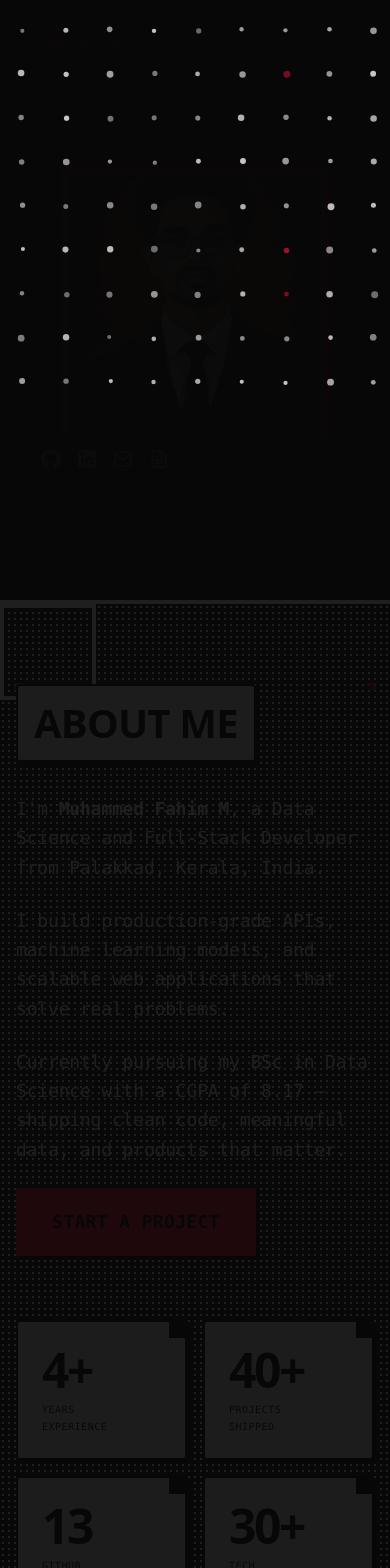
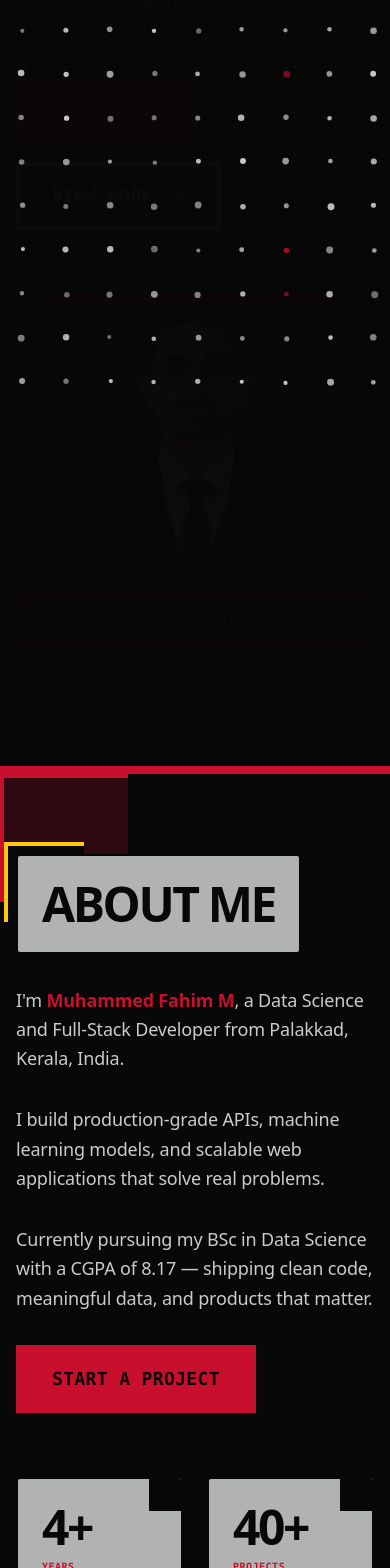
Before and after one commit to muhammedfahim438-ctrl/portfolio, a React (Vite) app: page / in a window 390 px wide. Shown: the part 432-2000 px from the top of the page. Built offline with nearby package versions, Linux system fonts and the light colour scheme; no server answers.

Commit message:
redesign: hero and about sections with cyberpunk brutalist UI

```diff
--- a/src/components/landing/AboutSection.jsx
+++ b/src/components/landing/AboutSection.jsx
@@ -1,7 +1,6 @@
 "use client";
 import { useRef } from "react";
 import { EntranceReveal } from "@/components/ui/EntranceReveal";
-import { Tilt3D } from "@/components/ui/Tilt3D";
 
 export function AboutSection() {
   const ref = useRef(null);
@@ -9,64 +8,72 @@ export function AboutSection() {
   return (
     <section
       id="about"
-      className="py-24 px-4 border-t-4 border-themeAccent bg-themeBg relative overflow-hidden dg-dot-grid--dense"
+      className="py-24 px-4 border-t-8 border-[#C8102E] bg-[#080808] relative overflow-hidden"
       ref={ref}
     >
-      {/* Asymmetric corner accent */}
-      <div className="absolute top-0 left-0 w-24 h-24 bg-themeAccent/20 border-4 border-themeAccent" />
-      <div className="absolute bottom-0 right-0 w-20 h-20 bg-themeAccent/10 border-4 border-themeAccent/50" />
+      {/* Background dot matrix - subtle */}
+      <div className="absolute inset-0 -z-10 opacity-10 dg-dot-matrix" />
+
+      {/* CRT scanline overlay */}
+      <div className="absolute inset-0 -z-10 pointer-events-none" style={{
+        background: "repeating-linear-gradient(0deg, transparent 0, transparent 2px, rgba(0,0,0,0.2) 2px, rgba(0,0,0,0.2) 4px)",
+        opacity: 0.3,
+      }} />
+
+      {/* Asymmetric corner accents - brutalist */}
+      <div className="absolute top-0 left-0 w-32 h-32 bg-[#C8102E]/20 border-t-4 border-l-4 border-[#C8102E]" />
+      <div className="absolute bottom-0 right-0 w-24 h-24 bg-[#002F6C]/10 border-b-4 border-r-4 border-[#002F6C]" />
 
       <div className="max-w-6xl mx-auto relative z-10">
-        <EntranceReveal variant="slide" delay={0} className="space-y-12">
-          {/* Section header - cyber brutalism */}
-          <div className="relative -mt-4 mb-8 dg-corner dg-corner--red">
-            <h2 className="h1 dg-f-display text-themeText uppercase dg-glitch dg-chunky p-4 inline-block border-4 border-themeAccent shadow-[4px_4px_0_0_#080808]" data-text="About Me">
-              About Me
+        <EntranceReveal variant="slide" delay={0} className="space-y-16">
+          {/* Section header - cyber brutalism chunky */}
+          <div className="relative -mt-4 mb-8">
+            <div className="absolute top-[-12px] left-[-12px] w-20 h-20 border-t-4 border-l-4 border-[#FFC70E] bg-[#080808]" />
+            <h2 className="text-5xl md:text-7xl font-display font-black tracking-tighter leading-none text-[#FAF8F3] uppercase dg-glitch dg-chunky p-6 inline-block border-4 border-[#C8102E] shadow-[8px_8px_0_0_#080808]" data-text="ABOUT ME">
+              ABOUT ME
             </h2>
           </div>
 
           {/* Asymmetric content grid - 2 columns with offset */}
           <div className="grid grid-cols-1 lg:grid-cols-12 gap-8">
             {/* Left column: bio text */}
-            <div className="lg:col-span-7 space-y-6">
-              <p className="dg-f-subhead text-themeTextSecondary leading-relaxed text-lg dg-ui-mono">
-                I&apos;m <span className="text-themeAccent font-bold">Muhammed Fahim M</span>, a Data Science and Full-Stack Developer from Palakkad, Kerala, India.
+            <div className="lg:col-span-7 space-y-8">
+              <p className="dg-f-subhead text-[#CDCBCA] leading-relaxed text-lg font-mono">
+                I&apos;m <span className="text-[#C8102E] font-bold">Muhammed Fahim M</span>, a Data Science and Full-Stack Developer from Palakkad, Kerala, India.
               </p>
-              <p className="dg-f-subhead text-themeTextSecondary leading-relaxed text-lg dg-ui-mono">
+              <p className="dg-f-subhead text-[#CDCBCA] leading-relaxed text-lg font-mono">
                 I build production-grade APIs, machine learning models, and scalable web applications that solve real problems.
               </p>
-              <p className="dg-f-subhead text-themeTextSecondary leading-relaxed text-lg dg-ui-mono">
+              <p className="dg-f-subhead text-[#CDCBCA] leading-relaxed text-lg font-mono">
                 Currently pursuing my BSc in Data Science with a CGPA of 8.17 — shipping clean code, meaningful data, and products that matter.
               </p>
 
-              {/* Chunky CTA */}
+              {/* Chunky CTA - brutalist button */}
               <a
                 href="#contact"
-                className="inline-flex items-center justify-center gap-2 px-8 py-4 bg-[var(--dg-accent-p)] text-[#080808] font-display font-bold text-lg uppercase tracking-tight border-4 border-[var(--dg-accent-p)] shadow-[4px_4px_0_0_#080808] hover:bg-[var(--dg-warn)] hover:text-[#080808] hover:shadow-[4px_4px_0_0_#080808] transition-all duration-150 active:shadow-[2px_2px_0_0_#080808] active:translate-[2px_2px] dg-f-mono"
+                className="inline-flex items-center justify-center gap-2 px-8 py-4 bg-[#C8102E] text-[#080808] font-display font-bold text-lg uppercase tracking-tight border-4 border-[#C8102E] shadow-[8px_8px_0_0_#080808] hover:bg-[#FFC70E] hover:text-[#080808] hover:shadow-[8px_8px_0_0_#080808] transition-all duration-150 active:shadow-[4px_4px_0_0_#080808] active:translate-[4px_4px] dg-f-mono dg-r-0"
               >
-                Start a Project
+                START A PROJECT
               </a>
             </div>
 
             {/* Right column: stats - asymmetric offset */}
-            <div className="lg:col-span-5 lg:col-start-3 space-y-6 mt-8 lg:mt-0">
-              <div className="grid grid-cols-2 gap-4">
-                <StatCard number="4+" label="YEARS" sub="experience" accent="red" />
-                <StatCard number="40+" label="PROJECTS" sub="shipped" accent="blue" />
-                <StatCard number="13" label="GITHUB" sub="repos" accent="warn" />
-                <StatCard number="30+" label="TECH" sub="stack" accent="red" />
+            <div className="lg:col-span-5 lg:col-start-3 space-y-8 mt-8 lg:mt-0">
+              <div className="grid grid-cols-2 gap-6">
+                <StatCard number="4+" label="YEARS" accent="red" />
+                <StatCard number="40+" label="PROJECTS" accent="blue" />
+                <StatCard number="13" label="GITHUB" accent="warn" />
+                <StatCard number="30+" label="TECH" accent="red" />
               </div>
 
-              {/* Tech stack chips */}
-              <div className="mt-8 border-t-4 border-themeAccent pt-6">
-                <h3 className="dg-f-subhead text-themeText uppercase mb-4 dg-ui-mono text-sm">
-                  Tech Stack
+              {/* Tech stack chips - brutalist */}
+              <div className="mt-8 border-t-4 border-[#C8102E] pt-6">
+                <h3 className="dg-f-subhead text-[#CDCBCA] uppercase mb-4 font-mono text-sm font-bold">
+                  TECH STACK
                 </h3>
-                <div className="flex flex-wrap gap-3">
+                <div className="flex flex-wrap gap-4">
                   {["Python", "Django", "React", "Next.js", "Flutter", "PostgreSQL", "MongoDB", "Docker", "Git", "Vercel"].map((tech) => (
-                    <Tilt3D maxRotate={6} perspective={800} key={tech} className="px-4 py-2 bg-themeSurface border-2 border-themeAccent text-themeAccent font-mono text-xs font-bold uppercase tracking-wider dg-chunky shadow-[2px_2px_0_0_#080808] hover:bg-themeAccent hover:text-themeBg transition-all duration-150 active:shadow-[1px_1px_0_0_#080808] active:translate-[1px_1px]">
-                      {tech}
-                    </Tilt3D>
+                    <TechChip key={tech} tech={tech} />
                   ))}
                 </div>
               </div>
@@ -78,26 +85,31 @@ export function AboutSection() {
   );
 }
 
-function StatCard({ number, label, sub, accent }) {
+function StatCard({ number, label, accent }) {
   const styles = {
-    red: { bg: "bg-[var(--dg-accent-p)]", text: "text-[#080808]", border: "border-[var(--dg-accent-p)]", shadow: "shadow-[4px_4px_0_0_#080808]" },
-    blue: { bg: "bg-[var(--dg-accent-s)]", text: "text-[#080808]", border: "border-[var(--dg-accent-s)]", shadow: "shadow-[4px_4px_0_0_#080808]" },
-    warn: { bg: "bg-[var(--dg-warn)]", text: "text-[#080808]", border: "border-[var(--dg-warn)]", shadow: "shadow-[4px_4px_0_0_#080808]" },
+    red: { bg: "bg-[#C8102E]", text: "text-[#080808]", border: "border-[#C8102E]", shadow: "shadow-[8px_8px_0_0_#080808]" },
+    blue: { bg: "bg-[#002F6C]", text: "text-[#080808]", border: "border-[#002F6C]", shadow: "shadow-[8px_8px_0_0_#080808]" },
+    warn: { bg: "bg-[#FFC70E]", text: "text-[#080808]", border: "border-[#FFC70E]", shadow: "shadow-[8px_8px_0_0_#080808]" },
   };
   const style = styles[accent] || styles.red;
 
   return (
-    <Tilt3D maxRotate={5} perspective={600} className={`relative p-6 overflow-hidden border-4 ${style.border} ${style.bg} ${style.shadow} dg-r-0 dg-chunky`}>
-      <div className="absolute top-0 right-0 w-4 h-4 bg-[#080808]" />
+    <div className={`relative p-6 overflow-hidden border-8 ${style.border} ${style.bg} ${style.shadow} dg-r-0 dg-chunky`}>
+      <div className="absolute top-0 right-0 w-8 h-8 bg-[#080808]" />
       <span className="text-5xl font-display font-bold text-[#080808] uppercase tracking-tighter block leading-none">
         {number}
       </span>
-      <span className="font-mono text-[10px] uppercase tracking-wider text-themeAccent mt-2 block dg-ui-mono">
+      <span className="font-mono text-[10px] uppercase tracking-wider text-[#C8102E] mt-2 block font-bold">
         {label}
       </span>
-      <span className="font-mono text-[10px] text-themeTextSecondary/60 uppercase tracking-wider block mt-0.5 dg-ui-mono">
-        {sub}
-      </span>
-    </Tilt3D>
+    </div>
   );
 }
+
+function TechChip({ tech }) {
+  return (
+    <div className="px-4 py-2 border-4 border-[#C8102E] bg-[#080808] text-[#C8102E] font-mono text-xs font-bold uppercase tracking-wider shadow-[4px_4px_0_0_#080808] hover:bg-[#C8102E] hover:text-[#080808] hover:shadow-[4px_4px_0_0_#080808] transition-all duration-150 active:shadow-[2px_2px_0_0_#080808] active:translate-[2px_2px] dg-r-0">
+      {tech}
+    </div>
+  );
+}
--- a/src/components/landing/HeroSection.jsx
+++ b/src/components/landing/HeroSection.jsx
@@ -2,11 +2,9 @@
 import { useState, useEffect } from "react";
 import { motion } from "framer-motion";
 import { FiFileText, FiSend } from "react-icons/fi";
-import { FaGithub, FaLinkedin } from "react-icons/fa";
 import { getHeroData, getSocialData } from "@/lib/firestore";
 import { EntranceReveal } from "@/components/ui/EntranceReveal";
 import { ParallaxLayers } from "@/components/ui/ParallaxLayers";
-import { Tilt3D } from "@/components/ui/Tilt3D";
 
 export function HeroSection() {
   const [social, setSocial] = useState({
@@ -16,8 +14,8 @@ export function HeroSection() {
   });
 
   const [hero, setHero] = useState({
-    title: "Muhammed Fahim M",
-    subtitle: "Data Science × Full-Stack",
+    title: "MUHAMMED FAHIM M",
+    subtitle: "DATA SCIENCE × FULL-STACK",
     body: "I build production APIs, machine learning models, and scalable web applications at the intersection of data engineering and full-stack development.",
   });
 
@@ -32,8 +30,8 @@ export function HeroSection() {
         if (!mounted) return;
         if (heroData) {
           setHero((prev) => ({
-            title: heroData.title || prev.title,
-            subtitle: heroData.subtitle || prev.subtitle,
+            title: (heroData.title || prev.title).toUpperCase(),
+            subtitle: (heroData.subtitle || prev.subtitle).toUpperCase(),
             body: heroData.voice_text || prev.body,
           }));
         }
@@ -43,9 +41,6 @@ export function HeroSection() {
             linkedin: socialData.linkedin || prev.linkedin,
             email: socialData.email || prev.email,
           }));
-          if (socialData.resume_pdf_url) {
-            // resume URL from social data
-          }
         }
       } catch {
         // fallback to defaults
@@ -60,98 +55,106 @@ export function HeroSection() {
   return (
     <section
       id="hero"
-      className="relative min-h-dvh flex items-center overflow-hidden bg-[#080808] border-t border-[#CDCBCA]/20 dg-dot-matrix"
+      className="relative min-h-dvh flex items-center overflow-hidden bg-[#080808] border-t-4 border-[#C8102E] dg-dot-matrix"
     >
       {/* Background dot matrix - subtle, behind everything */}
       <ParallaxLayers className="absolute inset-0 -z-10 pointer-events-none">
-        <div className="absolute inset-0 opacity-30 dg-dot-grid--dense" />
-        <div className="absolute inset-0 opacity-15 dg-dot-grid--sparse" />
-        <div className="absolute inset-0 opacity-10 bg-[radial-gradient(600px_400px_at_20%_-10%,rgba(200,16,46,0.08),transparent_60%)]" />
+        <div className="absolute inset-0 opacity-40 dg-dot-grid--dense" />
+        <div className="absolute inset-0 opacity-20 dg-dot-grid--sparse" />
+        <div className="absolute inset-0 opacity-15 bg-[radial-gradient(600px_400px_at_20%_-10%,rgba(200,16,46,0.12),transparent_60%)]" />
       </ParallaxLayers>
 
+      {/* CRT scanline overlay for cyberpunk feel */}
+      <div className="absolute inset-0 -z-10 pointer-events-none" style={{
+        background: "repeating-linear-gradient(0deg, transparent 0, transparent 2px, rgba(0,0,0,0.15) 2px, rgba(0,0,0,0.15) 4px)",
+        opacity: 0.4,
+      }} />
+
       <div className="container mx-auto px-4 md:px-8 py-24 relative z-50 w-full">
-        {/* Solid dark backdrop panel behind content for readability */}
-        <div className="absolute inset-0 -z-10 bg-[#080808]/80 backdrop-blur-sm" />
-
-        <div className="grid grid-cols-1 lg:grid-cols-2 gap-12 items-center">
+        <div className="grid grid-cols-1 lg:grid-cols-2 gap-16 items-center">
           {/* Left: AIDA Attention with staggered entrance reveal */}
           <EntranceReveal variant="slide" delay={0} className="max-w-lg">
             <motion.div
-              initial={{ opacity: 0, y: 30 }}
+              initial={{ opacity: 0, y: 40 }}
               animate={{ opacity: 1, y: 0 }}
               transition={{ duration: 0.8 }}
               className="space-y-8"
             >
-              <div className="flex items-center gap-3 border-l-4 border-[#C8102E] pl-4 dg-corner dg-corner--red">
-                <span className="text-[#C8102E] font-mono text-xs tracking-[0.3em] uppercase dg-ui-mono">
-                  {hero.subtitle || "Data Science × Full-Stack"}
+              {/* Eyebrow - chunky monospace */}
+              <div className="flex items-center gap-3 border-l-4 border-[#C8102E] pl-4">
+                <span className="text-[#C8102E] font-mono text-[11px] tracking-[0.4em] uppercase dg-ui-mono font-bold">
+                  {hero.subtitle}
                 </span>
               </div>
 
-              <h1 className="text-5xl md:text-7xl lg:text-8xl font-display font-black tracking-tighter leading-none text-[#FAF8F3] uppercase dg-glitch" data-text={hero.title || "Muhammed Fahim M"} style={{ textShadow: '0 0 30px rgba(255, 255, 255, 0.9), 0 0 60px rgba(200, 16, 46, 0.5)' }}>
-                {hero.title || "Muhammed Fahim M"}
+              {/* Main Headline - massive, chunky, glitch */}
+              <h1 className="text-5xl md:text-7xl lg:text-[8rem] font-display font-black tracking-tighter leading-none text-[#FAF8F3] uppercase dg-glitch dg-chunky p-6 inline-block border-4 border-[#C8102E] shadow-[8px_8px_0_0_#080808]" data-text={hero.title}>
+                {hero.title}
               </h1>
 
-              <p className="dg-f-subhead text-[#CDCBCA] leading-relaxed text-lg max-w-lg">
-                {hero.body || "I build production APIs, machine learning models, and scalable web applications at the intersection of data engineering and full-stack development."}
+              {/* Subtext - monospace, high contrast */}
+              <p className="dg-f-subhead text-[#CDCBCA] leading-relaxed text-lg max-w-lg font-mono">
+                {hero.body}
               </p>
 
+              {/* CTA Buttons - chunky brutalist */}
               <div className="flex flex-col sm:flex-row items-start sm:items-center gap-4 pt-8">
                 <a
                   href="#contact"
-                  className="btn btn--primary dg-border-neon-red"
+                  className="inline-flex items-center justify-center gap-2 px-8 py-4 bg-[#C8102E] text-[#080808] font-display font-bold text-lg uppercase tracking-tight border-4 border-[#C8102E] shadow-[8px_8px_0_0_#080808] hover:bg-[#FFC700] hover:text-[#080808] hover:shadow-[8px_8px_0_0_#080808] transition-all duration-150 active:shadow-[4px_4px_0_0_#080808] active:translate-[4px_4px] dg-f-mono dg-r-0"
                 >
-                  Hire Me <FiSend className="w-4 h-4 ml-1.5" />
+                  HIRE ME <FiSend className="w-4 h-4 ml-2" />
                 </a>
                 <a
                   href="#work"
-                  className="btn btn--secondary dg-border-neon-blue"
+                  className="inline-flex items-center justify-center gap-2 px-8 py-4 border-4 border-[#CDCBCA] text-[#CDCBCA] font-display font-bold text-lg uppercase tracking-tight shadow-[8px_8px_0_0_#080808] hover:bg-[#CDCBCA] hover:text-[#080808] hover:shadow-[8px_8px_0_0_#080808] transition-all duration-150 active:shadow-[4px_4px_0_0_#080808] active:translate-[4px_4px] dg-f-mono dg-r-0"
                 >
-                  View Work <FiFileText className="w-4 h-4 ml-1.5" />
+                  VIEW WORK <FiFileText className="w-4 h-4 ml-2" />
                 </a>
               </div>
             </motion.div>
           </EntranceReveal>
 
-          {/* Right: 3D-tilt portrait */}
-          <EntranceReveal variant="scale" delay={0.2} className="relative mx-auto w-64 h-72 sm:w-88 sm:h-104 lg:w-[28rem] lg:h-128">
-            <Tilt3D maxRotate={10} perspective={1000} className="relative h-full w-full dg-corner dg-corner--blue">
-              <div className="absolute inset-[-6px] rounded-none bg-[#C8102E] z-0" />
-              <div className="relative h-full w-full border-2 border-[#CDCBCA]/30 bg-[#080808]/30 overflow-hidden z-10 backdrop-blur-sm">
+          {/* Right: Portrait with brutalist frame */}
+          <EntranceReveal variant="scale" delay={0.2} className="relative mx-auto w-72 h-80 sm:w-96 sm:h-112 lg:w-[32rem] lg:h-[40rem]">
+            <div className="relative h-full w-full border-8 border-[#C8102E] bg-[#080808] shadow-[8px_8px_0_0_#002F6C] dg-r-0 overflow-hidden group">
+              {/* Top-left corner accent */}
+              <div className="absolute top-0 left-0 w-24 h-24 border-t-4 border-l-4 border-[#C8102E] bg-[#080808]" />
+              {/* Bottom-right corner accent */}
+              <div className="absolute bottom-0 right-0 w-24 h-24 border-b-4 border-r-4 border-[#C8102E] bg-[#080808]" />
               <img
                 src="/my-picture.webp"
                 alt="Muhammed Fahim M"
-                  className="h-full w-full object-cover grayscale-40 hover:grayscale-0 transition-grayscale duration-700 opacity-100"
+                className="h-full w-full object-cover grayscale-30 hover:grayscale-0 transition-all duration-500 opacity-100"
                 loading="eager"
               />
             </div>
-            </Tilt3D>
           </EntranceReveal>
         </div>
 
-        {/* Social dock - cyberpunk pill */}
-        <EntranceReveal variant="fade" delay={0.4} className="fixed bottom-6 left-1/2 -translate-x-1/2 z-50 dg-r-full dg-glass dg-border-neon-red">
-          <div className="px-6 py-2.5 flex items-center gap-4">
-            <a href={social.github} target="_blank" rel="noopener noreferrer" className="text-[#CDCBCA]/90 hover:text-[#C8102E] transition-colors" aria-label="GitHub">
-              <FaGithub className="w-5 h-5" />
+        {/* Social dock - brutalist pill at bottom */}
+        <EntranceReveal variant="fade" delay={0.4} className="fixed bottom-6 left-1/2 -translate-x-1/2 z-50">
+          <div className="flex items-center gap-4 border-8 border-[#C8102E] bg-[#080808] shadow-[8px_8px_0_0_#080808] px-8 py-3 dg-r-0">
+            <a href={social.github} target="_blank" rel="noopener noreferrer" className="text-[#CDCBCA] hover:text-[#C8102E] transition-colors font-mono text-xs uppercase tracking-wider" aria-label="GitHub">
+              GITHUB
             </a>
-            <a href={social.linkedin} target="_blank" rel="noopener noreferrer" className="text-[#CDCBCA]/90 hover:text-[#C8102E] transition-colors" aria-label="LinkedIn">
-              <FaLinkedin className="w-5 h-5" />
+            <a href={social.linkedin} target="_blank" rel="noopener noreferrer" className="text-[#CDCBCA] hover:text-[#C8102E] transition-colors font-mono text-xs uppercase tracking-wider" aria-label="LinkedIn">
+              LINKEDIN
             </a>
-            <a href={`mailto:${social.email}`} className="text-[#CDCBCA]/90 hover:text-[#C8102E] transition-colors" aria-label="Email">
-              <svg xmlns="http://www.w3.org/2000/svg" width="20" height="20" viewBox="0 0 24 24" fill="none" stroke="currentColor" strokeWidth="2" strokeLinecap="round" strokeLinejoin="round"><path d="M4 4h16c1.1 0 2 .9 2 2v12c0 1.1-.9 2-2 2H4c-1.1 0-2-.9-2-2V6c0-1.1.9-2 2-2z"/><polyline points="22,6 12,13 2,6"/></svg>
+            <a href={`mailto:${social.email}`} className="text-[#CDCBCA] hover:text-[#C8102E] transition-colors font-mono text-xs uppercase tracking-wider" aria-label="Email">
+              EMAIL
             </a>
-            <a href="/resume.pdf" target="_blank" rel="noopener noreferrer" className="text-[#CDCBCA]/90 hover:text-[#C8102E] transition-colors" aria-label="Resume">
-              <FiFileText className="w-5 h-5" />
+            <a href="/resume.pdf" target="_blank" rel="noopener noreferrer" className="text-[#CDCBCA] hover:text-[#C8102E] transition-colors font-mono text-xs uppercase tracking-wider" aria-label="Resume">
+              RESUME
             </a>
           </div>
         </EntranceReveal>
 
         {/* Scroll indicator */}
-        <EntranceReveal variant="fade" delay={0.5} className="fixed bottom-6 right-6 z-50 hidden md:flex flex-col items-center gap-2 dg-r-full dg-glass dg-border-hairline">
-          <span className="text-[#CDCBCA]/80 text-[10px] tracking-[0.3em] uppercase dg-ui-mono">Scroll</span>
-          <div className="w-5 h-9 rounded-full border border-[#CDCBCA]/40 flex items-start justify-center p-1">
-            <div className="w-1 h-1.5 rounded-full bg-[#C8102E] animate-scroll-dot" />
+        <EntranceReveal variant="fade" delay={0.5} className="fixed bottom-6 right-6 z-50 hidden md:flex flex-col items-center gap-2 dg-r-0">
+          <span className="text-[#CDCBCA]/70 text-[10px] tracking-[0.4em] uppercase font-mono font-bold">SCROLL</span>
+          <div className="w-4 h-12 border-4 border-[#C8102E] flex items-start justify-center px-1 bg-[#080808]">
+            <div className="w-1 h-2 bg-[#C8102E] animate-scroll-dot" />
           </div>
         </EntranceReveal>
       </div>
```
Lines whose indentation alone changed are shown as unchanged.
